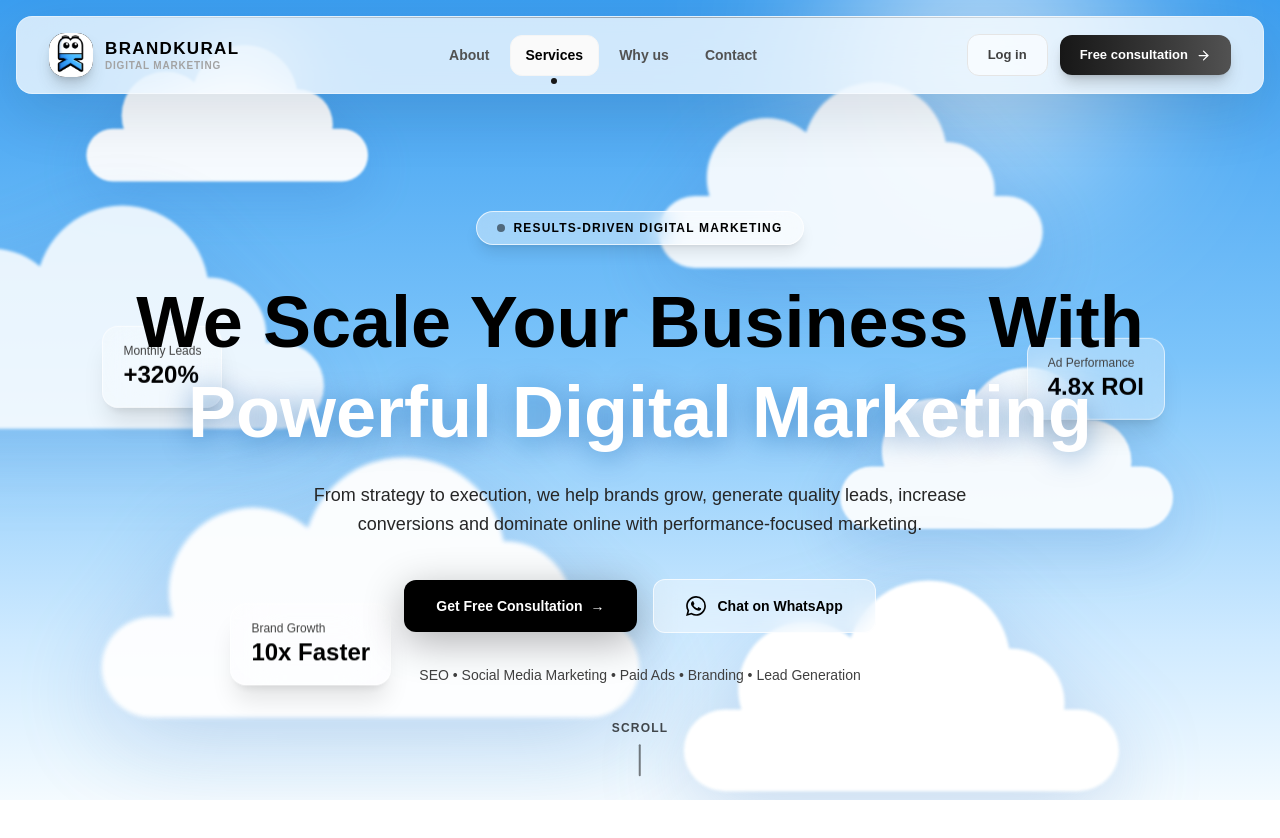
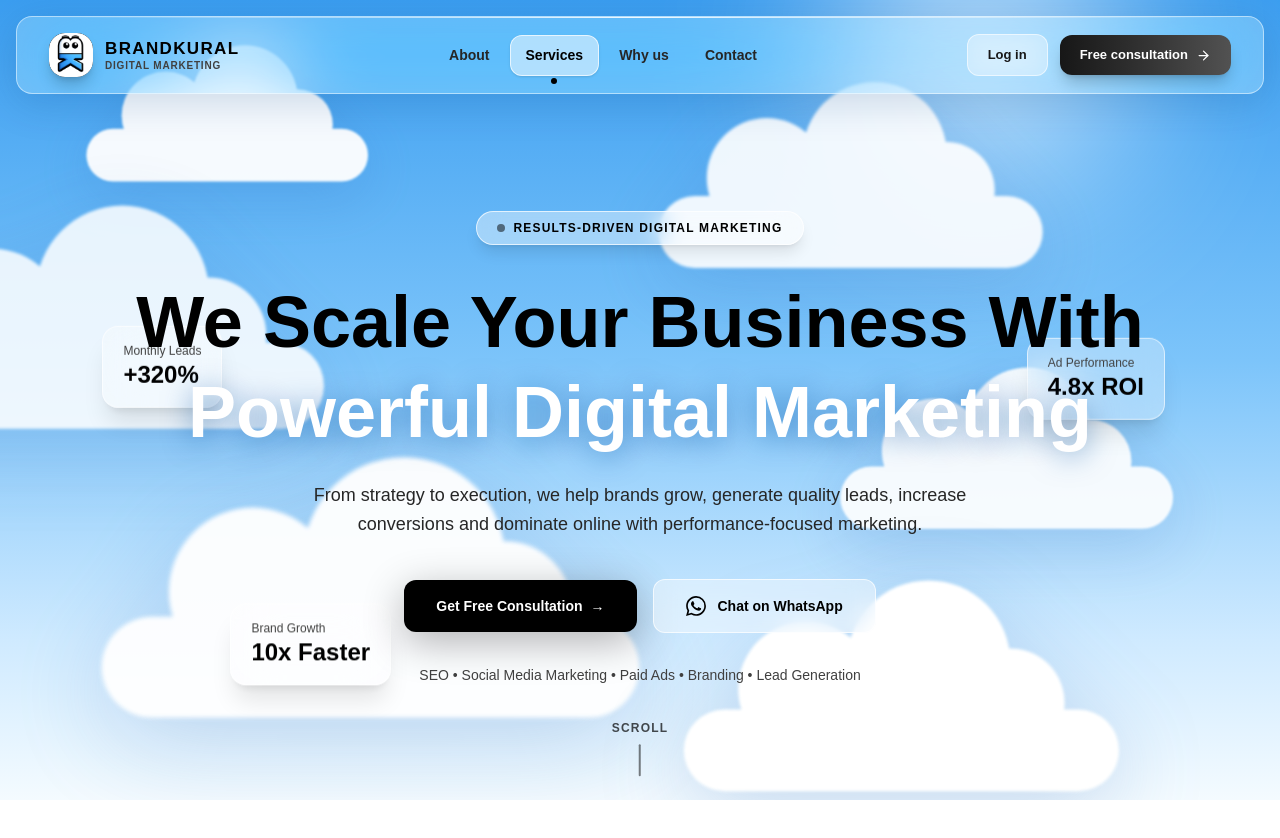
Before and after one commit to rvnaveen983-svg/Brandkural, a Next.js app: page / in a window 1280 px wide. Shown: the top 838 px of the page. Built offline with nearby package versions, Linux system fonts and the light colour scheme.

Commit message:
style: glassmorphism navbar

```diff
--- a/src/components/navbar.jsx
+++ b/src/components/navbar.jsx
@@ -29,10 +29,10 @@ const Navbar = () => {
         initial={{ opacity: 0, y: -25 }}
         animate={{ opacity: 1, y: 0 }}
         transition={{ duration: 0.55, ease: "easeOut" }}
-        className="relative max-w-7xl mx-auto rounded-2xl border border-white/40 bg-white/75 backdrop-blur-2xl shadow-[0_20px_60px_rgba(15,23,42,0.12)]"
+        className="relative max-w-7xl mx-auto rounded-2xl border border-white/50 bg-white/25 backdrop-blur-2xl backdrop-saturate-150 shadow-[0_8px_40px_rgba(0,60,120,0.18)]"
       >
-        {/* Soft glow line */}
-        <div className="absolute inset-x-6 top-0 h-px bg-gradient-to-r from-transparent via-blue-500/40 to-transparent" />
+        {/* Glass highlight line */}
+        <div className="absolute inset-x-6 top-0 h-px bg-gradient-to-r from-transparent via-white/90 to-transparent" />
 
         <div className="px-5 md:px-8 flex items-center justify-between h-[76px] gap-8">
           {/* Logo */}
@@ -42,7 +42,7 @@ const Navbar = () => {
             whileTap={{ scale: 0.98 }}
             className="flex items-center gap-3 shrink-0 no-underline"
           >
-            <div className="relative w-11 h-11 rounded-2xl bg-gradient-to-br from-blue-600 to-cyan-500 flex items-center justify-center shrink-0 shadow-lg shadow-blue-500/25 overflow-hidden">
+            <div className="relative w-11 h-11 rounded-2xl bg-gradient-to-br from-blue-600 to-cyan-500 flex items-center justify-center shrink-0 shadow-lg shadow-black/20 overflow-hidden">
               <img
                 src="/Brandkural-logo.png"
                 alt="BrandKural"
@@ -67,10 +67,10 @@ const Navbar = () => {
             </div>
 
             <div className="flex flex-col leading-none">
-              <span className="text-[16px] md:text-[17px] font-extrabold tracking-[0.08em] text-blue-700 uppercase">
+              <span className="text-[16px] md:text-[17px] font-extrabold tracking-[0.08em] text-black uppercase">
                 BrandKural
               </span>
-              <span className="text-[10px] font-semibold text-gray-400 tracking-[0.08em] uppercase mt-1">
+              <span className="text-[10px] font-semibold text-gray-700 tracking-[0.08em] uppercase mt-1">
                 Digital Marketing
               </span>
             </div>
@@ -86,14 +86,14 @@ const Navbar = () => {
                   className={[
                     "relative block px-4 py-2.5 text-[14px] font-semibold rounded-xl transition-all duration-300 no-underline",
                     active === href
-                      ? "text-blue-700"
-                      : "text-gray-600 hover:text-blue-700 hover:bg-blue-50/80",
+                      ? "text-black"
+                      : "text-gray-800 hover:text-black hover:bg-white/40",
                   ].join(" ")}
                 >
                   {active === href && (
                     <motion.span
                       layoutId="activeNav"
-                      className="absolute inset-0 rounded-xl bg-blue-50 border border-blue-100"
+                      className="absolute inset-0 rounded-xl bg-white/50 border border-white/70 shadow-sm"
                       transition={{
                         type: "spring",
                         stiffness: 350,
@@ -107,7 +107,7 @@ const Navbar = () => {
                   {active === href && (
                     <motion.span
                       layoutId="activeDot"
-                      className="absolute -bottom-2 left-1/2 -translate-x-1/2 w-1.5 h-1.5 rounded-full bg-blue-600"
+                      className="absolute -bottom-2 left-1/2 -translate-x-1/2 w-1.5 h-1.5 rounded-full bg-black"
                     />
                   )}
                 </a>
@@ -121,7 +121,7 @@ const Navbar = () => {
               href="#login"
               whileHover={{ y: -2 }}
               whileTap={{ scale: 0.97 }}
-              className="px-5 py-2.5 text-[13px] font-semibold text-gray-700 border border-gray-200 rounded-xl no-underline transition-all bg-white/60 hover:border-blue-200 hover:text-blue-700 hover:bg-blue-50"
+              className="px-5 py-2.5 text-[13px] font-semibold text-gray-900 border border-white/60 rounded-xl no-underline transition-all bg-white/30 backdrop-blur-md hover:border-white hover:text-black hover:bg-white/60"
             >
               Log in
             </motion.a>
@@ -130,7 +130,7 @@ const Navbar = () => {
               href="#consultation"
               whileHover={{ y: -2, scale: 1.03 }}
               whileTap={{ scale: 0.97 }}
-              className="group relative overflow-hidden px-5 py-2.5 text-[13px] font-bold text-white bg-gradient-to-r from-blue-600 to-cyan-500 rounded-xl no-underline shadow-lg shadow-blue-500/25"
+              className="group relative overflow-hidden px-5 py-2.5 text-[13px] font-bold text-white bg-gradient-to-r from-blue-600 to-cyan-500 rounded-xl no-underline shadow-lg shadow-black/20"
             >
               <span className="relative z-10 flex items-center gap-2">
                 Free consultation
@@ -147,7 +147,7 @@ const Navbar = () => {
           {/* Mobile Button */}
           <motion.button
             whileTap={{ scale: 0.92 }}
-            className="md:hidden p-2.5 text-gray-700 bg-white/70 border border-gray-200 rounded-xl shadow-sm hover:text-blue-700 hover:bg-blue-50 transition-colors focus:outline-none ml-auto"
+            className="md:hidden p-2.5 text-gray-900 bg-white/40 backdrop-blur-md border border-white/60 rounded-xl shadow-sm hover:text-black hover:bg-white/70 transition-colors focus:outline-none ml-auto"
             onClick={() => setMenuOpen(!menuOpen)}
             aria-label="Toggle menu"
           >
@@ -185,7 +185,7 @@ const Navbar = () => {
               animate={{ opacity: 1, y: 0, height: "auto" }}
               exit={{ opacity: 0, y: -12, height: 0 }}
               transition={{ duration: 0.28, ease: "easeOut" }}
-              className="md:hidden overflow-hidden border-t border-white/50 bg-white/80 backdrop-blur-2xl rounded-b-2xl"
+              className="md:hidden overflow-hidden border-t border-white/50 bg-white/40 backdrop-blur-2xl rounded-b-2xl"
             >
               <div className="px-5 py-5">
                 <ul className="flex flex-col gap-2 list-none mb-5">
@@ -205,8 +205,8 @@ const Navbar = () => {
                         className={[
                           "block px-4 py-3 text-sm font-semibold rounded-xl no-underline transition-all",
                           active === href
-                            ? "text-blue-700 bg-blue-50 border border-blue-100"
-                            : "text-gray-650 hover:text-blue-700 hover:bg-blue-50",
+                            ? "text-black bg-white/60 border border-white/70"
+                            : "text-gray-800 hover:text-black hover:bg-white/50",
                         ].join(" ")}
                       >
                         {label}
@@ -219,7 +219,7 @@ const Navbar = () => {
                   <a
                     href="#login"
                     onClick={() => setMenuOpen(false)}
-                    className="block text-center py-3 text-sm font-semibold text-gray-700 border border-gray-200 rounded-xl no-underline bg-white/70 hover:border-blue-200 hover:text-blue-700"
+                    className="block text-center py-3 text-sm font-semibold text-gray-900 border border-white/60 rounded-xl no-underline bg-white/40 hover:bg-white/70 hover:text-black"
                   >
                     Log in
                   </a>
@@ -227,7 +227,7 @@ const Navbar = () => {
                   <a
                     href="#consultation"
                     onClick={() => setMenuOpen(false)}
-                    className="block text-center py-3 text-sm font-bold text-white bg-gradient-to-r from-blue-600 to-cyan-500 rounded-xl no-underline shadow-lg shadow-blue-500/25"
+                    className="block text-center py-3 text-sm font-bold text-white bg-gradient-to-r from-blue-600 to-cyan-500 rounded-xl no-underline shadow-lg shadow-black/20"
                   >
                     Free consultation
                   </a>
```
